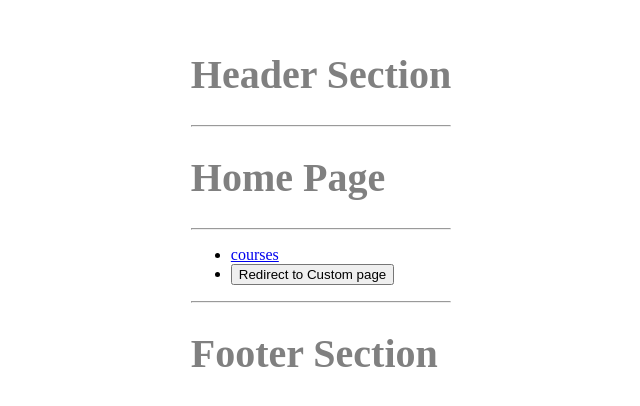
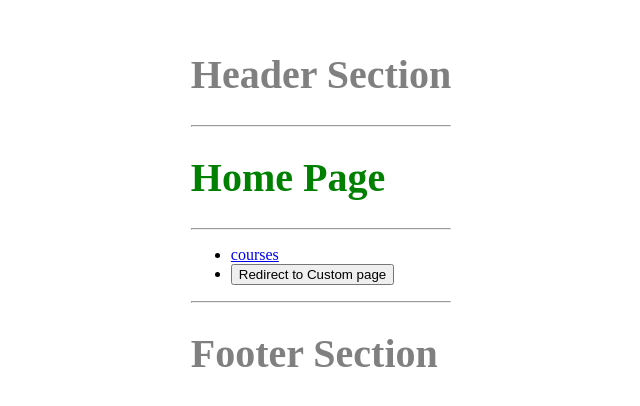
Before and after one commit to hamedAbdollahzade/next-js, a Next.js app: page / in a window 1280 px wide. Shown: the part 194-600 px from the top of the page, without its empty margins (319-959 px from the left). Built offline with nearby package versions, Linux system fonts and the light colour scheme.

Commit message:
استفاده از روش Css Module

```diff
--- a/pages/404.jsx
+++ b/pages/404.jsx
@@ -1,5 +1,7 @@
+import styles from "../styles/404.module.css";
+
 const NotFound = () => {
-  return <h1>Page Not Found 400004</h1>;
+  return <h1 className={styles.title}>Page Not Found 400004</h1>;
 };
 
 export default NotFound;
--- a/pages/index.jsx
+++ b/pages/index.jsx
@@ -1,5 +1,6 @@
 import Link from "next/link";
 import { useRouter } from "next/router";
+import styles from "../styles/home.module.css";
 
 export default function Home() {
   const route = useRouter();
@@ -18,7 +19,7 @@ export default function Home() {
 
   return (
     <>
-      <h1>Home Page </h1>
+      <h1 className={styles.title}> Home Page </h1>
       <hr />
       <ul>
         <li>
--- /dev/null
+++ b/styles/404.module.css
@@ -0,0 +1,3 @@
+.title {
+  color: red;
+}
--- a/styles/globals.css
+++ b/styles/globals.css
@@ -1,13 +1,8 @@
 /*? Next.js supports different ways of styling your application, including:
-
 Global CSS: Simple to use and familiar for those experienced with traditional CSS, but can lead to larger CSS bundles and difficulty managing styles as the application grows.
-
 CSS Modules: Create locally scoped CSS classes to avoid naming conflicts and improve maintainability.
-
 Tailwind CSS: A utility-first CSS framework that allows for rapid custom designs by composing utility classes.
-
 Sass: A popular CSS preprocessor that extends CSS with features like variables, nested rules, and mixins.
-
 CSS-in-JS: Embed CSS directly in your JavaScript components, enabling dynamic and scoped styling. */
 
 /*! اسم این فایل هرچیزی میتونه باشه فقط سی اس اس ماژول نباشه  */
--- /dev/null
+++ b/styles/home.module.css
@@ -0,0 +1,9 @@
+/*? CSS Modules
+Next.js has built-in support for CSS Modules using the .module.css extension.
+CSS Modules locally scope CSS by automatically creating a unique class name.
+This allows you to use the same class name in different files without worrying about collisions.
+This behavior makes CSS Modules the ideal way to include component-level CSS. */
+
+.title {
+  color: green;
+}
```
